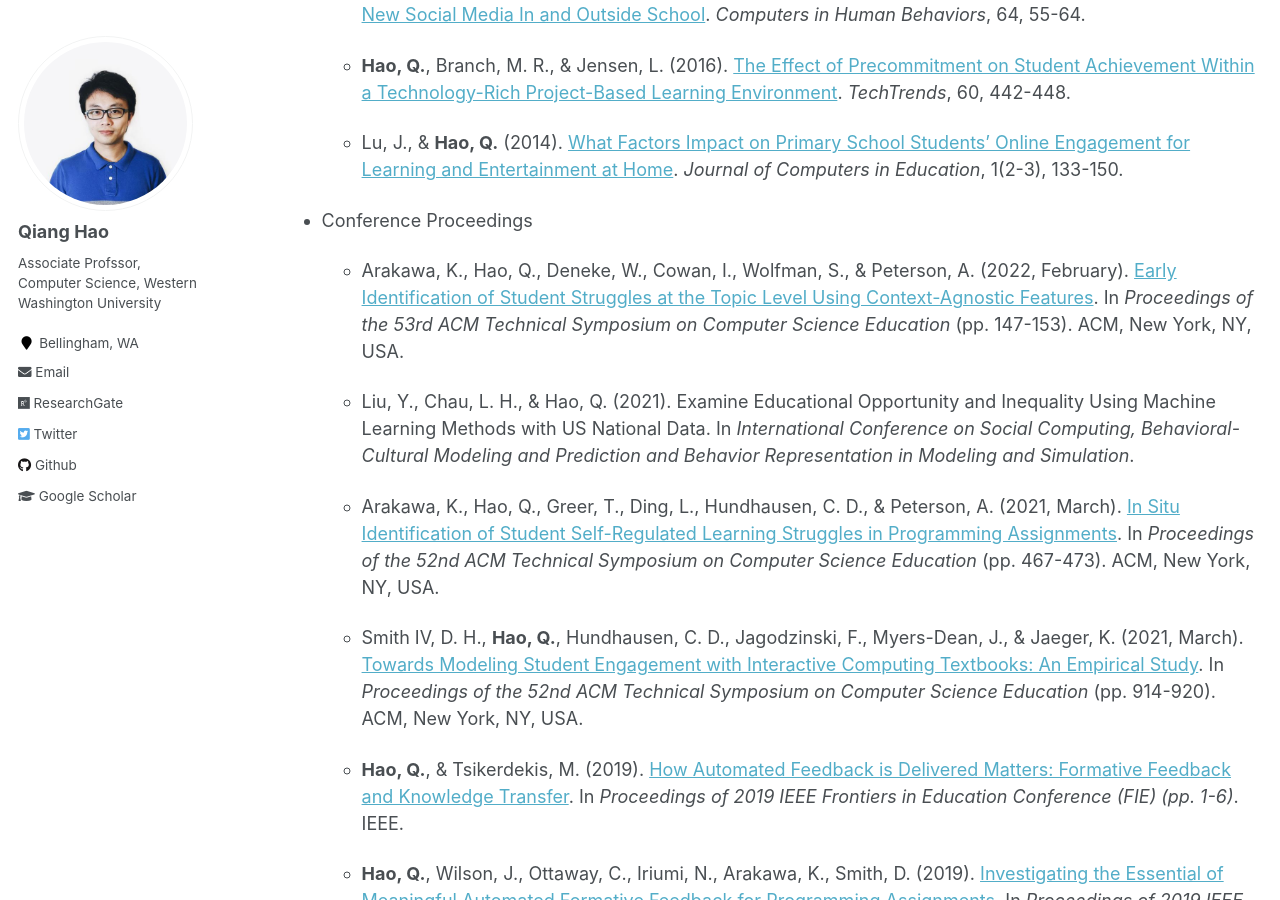
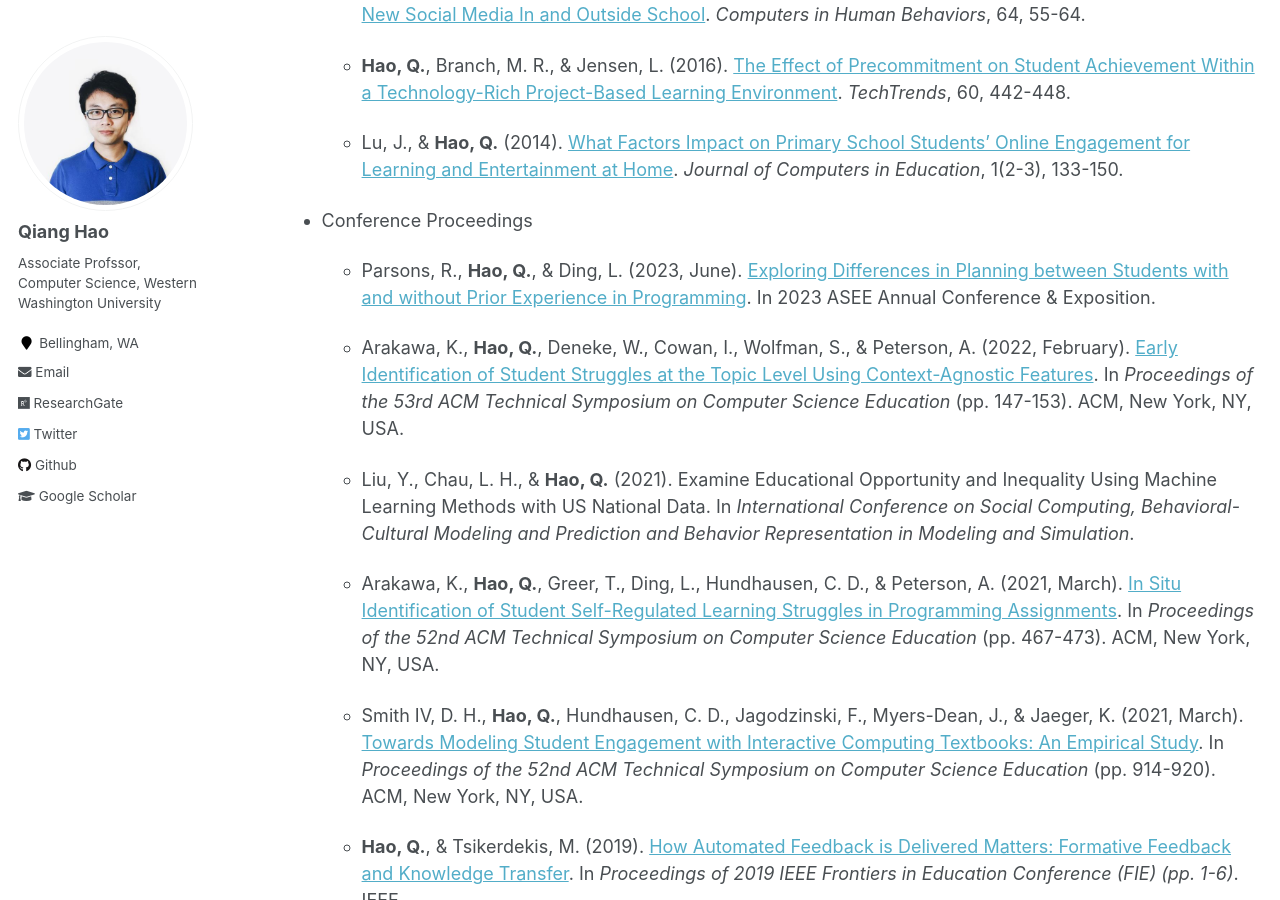
Before and after one commit to Neo-Hao/neo-hao.github.io, a Jekyll site: the page built from _pages/cv.md, in a window 1280 px wide and 900 px high, scrolled down 1101 px. Built offline with Jekyll 4.4.1, drawn with Linux system fonts in a browser that asks for light colours.

```diff
--- a/_pages/cv.md
+++ b/_pages/cv.md
@@ -40,11 +40,13 @@
 
 * Conference Proceedings
 
-  * Arakawa, K., Hao, Q., Deneke, W., Cowan, I., Wolfman, S., & Peterson, A. (2022, February). [Early Identification of Student Struggles at the Topic Level Using Context-Agnostic Features](https://qhao.info/downloads/sigcse-2022.pdf). In *Proceedings of the 53rd ACM Technical Symposium on Computer Science Education* (pp. 147-153). ACM, New York, NY, USA.
+  * Parsons, R.,  **Hao, Q.**, & Ding, L. (2023, June). [Exploring Differences in Planning between Students with and without Prior Experience in Programming](https://qhao.info/downloads/asee-2023.pdf). In 2023 ASEE Annual Conference & Exposition.
 
-  * Liu, Y., Chau, L. H., & Hao, Q. (2021). Examine Educational Opportunity and Inequality Using Machine Learning Methods with US National Data. In *International Conference on Social Computing, Behavioral-Cultural Modeling and Prediction and Behavior Representation in Modeling and Simulation*.
+  * Arakawa, K.,  **Hao, Q.**, Deneke, W., Cowan, I., Wolfman, S., & Peterson, A. (2022, February). [Early Identification of Student Struggles at the Topic Level Using Context-Agnostic Features](https://qhao.info/downloads/sigcse-2022.pdf). In *Proceedings of the 53rd ACM Technical Symposium on Computer Science Education* (pp. 147-153). ACM, New York, NY, USA.
 
-  * Arakawa, K., Hao, Q., Greer, T., Ding, L., Hundhausen, C. D., & Peterson, A. (2021, March). [In Situ Identification of Student Self-Regulated Learning Struggles in Programming Assignments](https://qhao.info/downloads/sigcse-2021-1.pdf). In *Proceedings of the 52nd ACM Technical Symposium on Computer Science Education* (pp. 467-473). ACM, New York, NY, USA.
+  * Liu, Y., Chau, L. H., &  **Hao, Q.** (2021). Examine Educational Opportunity and Inequality Using Machine Learning Methods with US National Data. In *International Conference on Social Computing, Behavioral-Cultural Modeling and Prediction and Behavior Representation in Modeling and Simulation*.
+
+  * Arakawa, K., **Hao, Q.**, Greer, T., Ding, L., Hundhausen, C. D., & Peterson, A. (2021, March). [In Situ Identification of Student Self-Regulated Learning Struggles in Programming Assignments](https://qhao.info/downloads/sigcse-2021-1.pdf). In *Proceedings of the 52nd ACM Technical Symposium on Computer Science Education* (pp. 467-473). ACM, New York, NY, USA.
 
   * Smith IV, D. H., **Hao, Q.**, Hundhausen, C. D., Jagodzinski, F., Myers-Dean, J., & Jaeger, K. (2021, March). [Towards Modeling Student Engagement with Interactive Computing Textbooks: An Empirical Study](https://qhao.info/downloads/sigcse-2021-2.pdf). In *Proceedings of the 52nd ACM Technical Symposium on Computer Science Education* (pp. 914-920). ACM, New York, NY, USA.
 
```
Also changed, not shown: _pages/about.md (+5 -0 lines), 1 other file.
